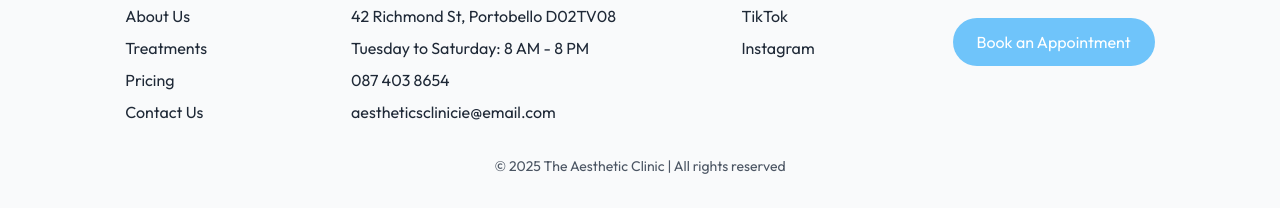
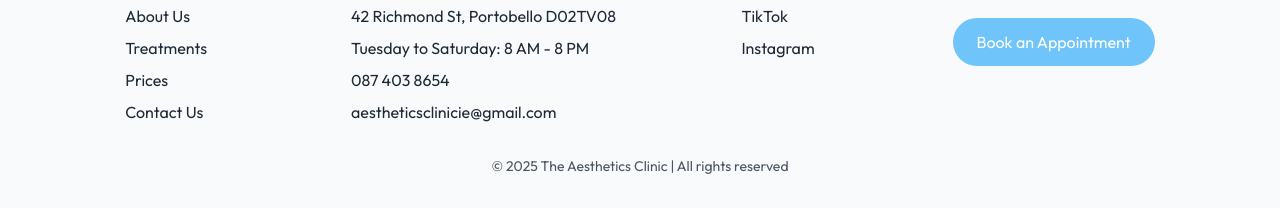
Before and after one commit to Rique-Borges/aestheticsclinic, a Next.js app: page /pricing in a window 1280 px wide. Shown: the part 486-698 px from the top of the page. Built offline with nearby package versions, Linux system fonts and the light colour scheme.

Commit message:
minor fix: title tweaking and price corrections

```diff
--- a/src/app/components/footer.js
+++ b/src/app/components/footer.js
@@ -20,7 +20,7 @@ export default function Footer() {
             </li>
             <li>
               <a href="/pricing" className="hover:text-gray-600">
-                Pricing
+                Prices
               </a>
             </li>
             <li>
@@ -46,8 +46,8 @@ export default function Footer() {
               </a>
             </li>
             <li>
-              <a href="mailto:yourclinic@email.com" className="hover:text-gray-600">
-                aestheticsclinicie@email.com
+              <a href="mailto:aestheticsclinicie@gmail.com" className="hover:text-gray-600">
+                aestheticsclinicie@gmail.com
               </a>
             </li>
           </ul>
@@ -82,7 +82,7 @@ export default function Footer() {
 
       {/* Footer Bottom */}
       <div className="mt-8 text-center text-gray-600 text-sm">
-        &copy; 2025 The Aesthetic Clinic | All rights reserved
+        &copy; 2025 The Aesthetics Clinic | All rights reserved
       </div>
     </footer>
   );
--- a/src/app/layout.js
+++ b/src/app/layout.js
@@ -9,7 +9,7 @@ const geist = Outfit({
 });
 
 export const metadata = {
-  title: 'The Aesthetic Clinic',
+  title: 'The Aesthetics Clinic',
   description: 'Professional aesthetic treatments for radiant beauty',
 };
 
--- a/src/app/metadata.js
+++ b/src/app/metadata.js
@@ -1,5 +1,5 @@
 'use client'
 export const metadata = {
-    title: "The Aesthetic Clinic",
+    title: "The Aesthetics Clinic",
     description: "Professional aesthetic treatments for radiant beauty",
   };
--- a/src/app/pricing/page.js
+++ b/src/app/pricing/page.js
@@ -5,31 +5,31 @@ import { useSearchParams } from 'next/navigation';
 import PricingCategory from './components/pricingcategory';
 
 const pricingData = [
-  {
+    {
     category: "Dermal Fillers",
     items: [
-      { id: 0, name: "Lip Fillers", price: "€300", description: "Enhance the volume and shape of your lips for a fuller, youthful look." },
-      { id: 1, name: "Chin Fillers", price: "€350", description: "Add volume and definition to your chin for a balanced profile." },
-      { id: 2, name: "Jaw Fillers", price: "€400", description: "Define and sculpt the jawline for a more structured appearance." },
-      { id: 3, name: "Cheek Fillers", price: "€450", description: "Restore volume to the cheeks, enhancing facial contours." },
-      { id: 4, name: "Smoker Lines", price: "€250", description: "Smooth fine lines around the lips caused by smoking or aging." },
-      { id: 5, name: "Nasolabial Folds (Smile Lines)", price: "€300", description: "Reduce the appearance of deep smile lines for a youthful look." },
-    ],
-  },
+      { id: 0, name: "Lip Fillers", price: "€200", description: "Enhance the volume and shape of your lips for a fuller, youthful look." },
+      { id: 1, name: "Chin Fillers", price: "€225", description: "Add volume and definition to your chin for a balanced profile." },
+      { id: 2, name: "Jawline Fillers", price: "€240", description: "Define and sculpt the jawline for a more structured appearance." },
+      { id: 3, name: "Cheek Fillers", price: "€225", description: "Restore volume to the cheeks, enhancing facial contours." },
+      { id: 4, name: "Smoker Lines", price: "€240", description: "Smooth fine lines around the lips caused by smoking or aging." },
+      { id: 5, name: "Nasolabial Folds (Smile - Marionette Lines)", price: "€240", description: "Reduce the appearance of deep smile lines for a youthful look." },
+      ],
+    },
   {
     category: "Regenerative & Skin Treatments",
     items: [
-      { id: 11, name: "Polynucleotides", price: "€400", description: "Improve skin texture and hydration with Polynucleotides." },
-      { id: 7, name: "Profhilo", price: "€500", description: "Hydrate and improve skin elasticity for smoother, younger skin." },
-      { id: 8, name: "Sunekos", price: "€450", description: "Stimulate collagen for revitalized skin and improved elasticity." },
-      { id: 9, name: "Jalupro", price: "€400", description: "Amino acid treatment that rejuvenates the skin for a youthful glow." },
-      { id: 6, name: "Lumi Eyes", price: "€250", description: "Treat under-eye bags and dark circles, brightening the eye area." },
-    ],
-  },
+      { id: 11, name: "Polynucleotides", price: "€240", description: "Improve skin texture and hydration with Polynucleotides." },
+      { id: 7, name: "Profhilo", price: "€260", description: "Hydrate and improve skin elasticity for smoother, younger skin." },
+      { id: 8, name: "Sunekos", price: "€240", description: "Stimulate collagen for revitalized skin and improved elasticity." },
+      { id: 9, name: "Jalupro", price: "€240", description: "Amino acid treatment that rejuvenates the skin for a youthful glow." },
+      { id: 6, name: "Lumi Eyes", price: "€240", description: "Treat under-eye bags and dark circles, brightening the eye area." },
+      ],
+    },
   {
     category: "Mesotherapy",
     items: [
-      { id: 10, name: "Mesotherapy", price: "€350", description: "A rejuvenating treatment for skin hydration and anti-aging effects." },
+      { id: 10, name: "Mesotherapy", price: "€240", description: "A rejuvenating treatment for skin hydration and anti-aging effects." },
     ],
   },
 ];
```
